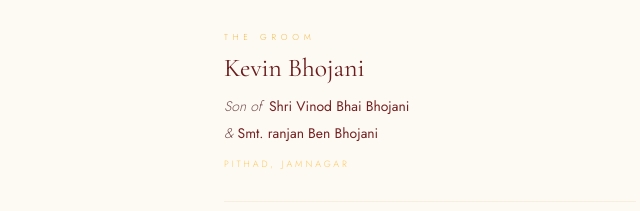
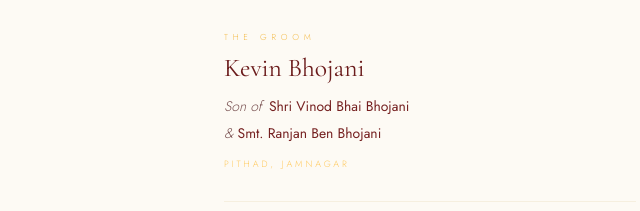
Before and after one commit to kevinbhojani2001/Marriage-Invitation, a plain HTML site: page index.html in a window 1280 px wide. Shown: the part 1000-1211 px from the top of the page, 210-850 px from the left. Drawn offline with nearby package versions, Linux system fonts and the light colour scheme.

Commit message:
Update index.html

```diff
--- a/index.html
+++ b/index.html
@@ -728,7 +728,7 @@ footer::before {
         <div class="fc-name">Kevin Bhojani</div>
         <div class="fc-parents">
           Son of <strong style="margin-left: 3px;">Shri Vinod Bhai Bhojani</strong><br/>
-          &amp; <strong>Smt. ranjan Ben Bhojani</strong>
+          &amp; <strong>Smt. Ranjan Ben Bhojani</strong>
         </div>
         <div class="fc-city"> Pithad, Jamnagar</div>
       </div>
```
